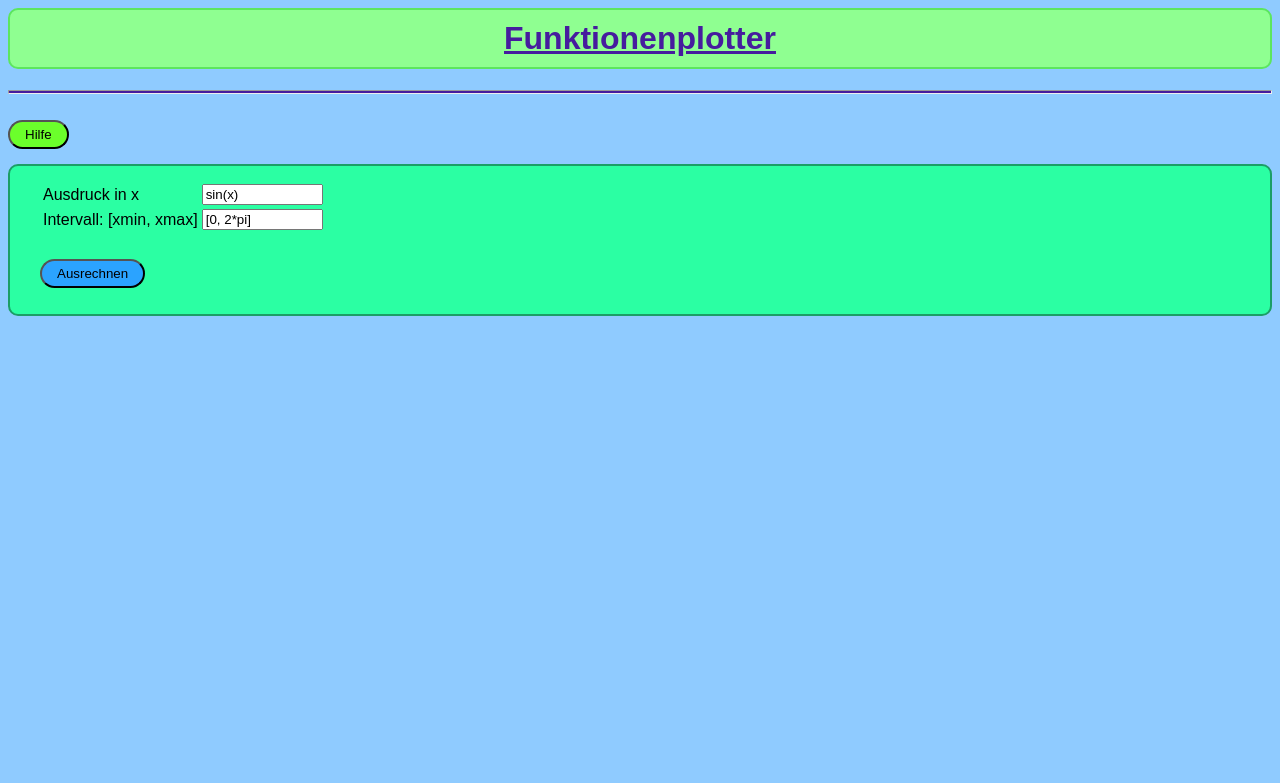
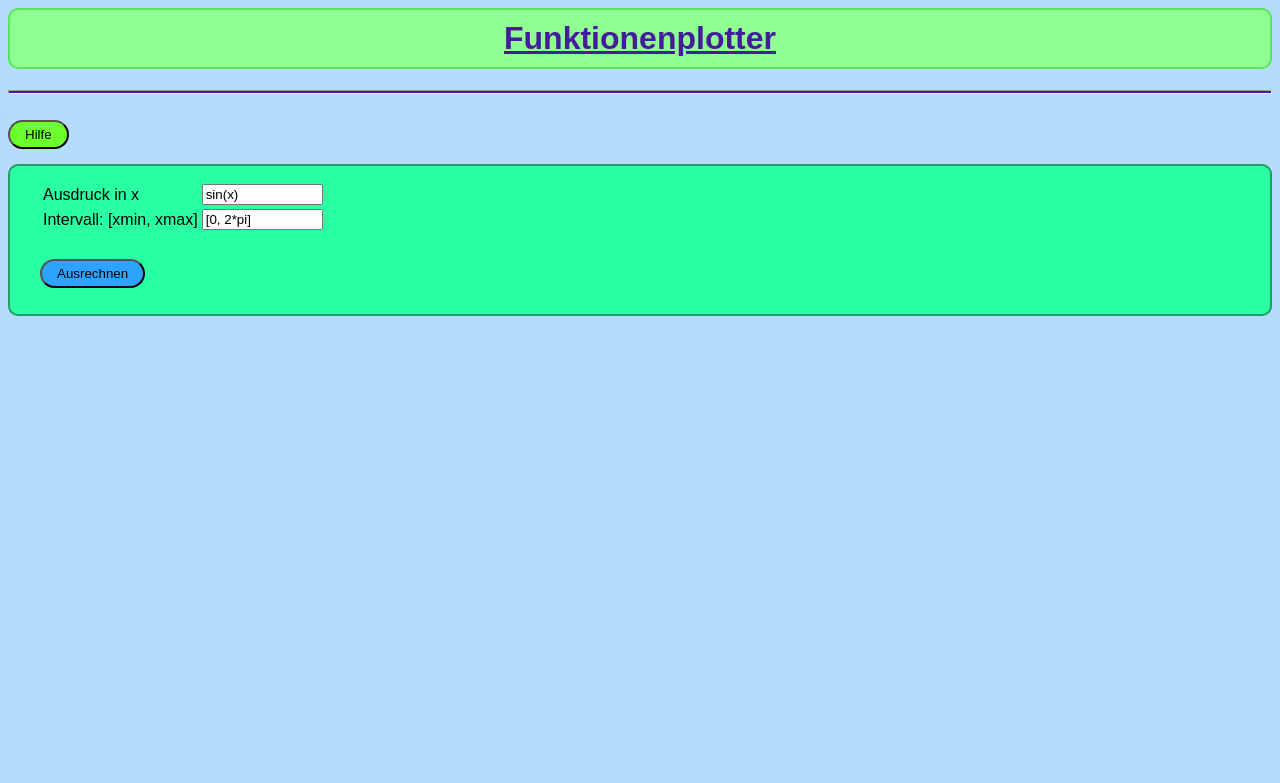
Before and after one commit to Winux-Arch/projekt2, a Flask app: page / in a window 1280 px wide. Shown: the top 783 px of the page. Run offline with Flask 2, Linux system fonts and the light colour scheme; some libraries are stand-ins or nearby versions.

Commit message:
major error and design changes

```diff
--- a/compute.py
+++ b/compute.py
@@ -17,7 +17,7 @@ def plot_formula(formula, domain):
         x = np.linspace(xmin, xmax, 10001)
     except Exception as e:
         input_error = True
-    if not isinstance(domain, list) and len(domain) == 2:
+    if not isinstance(domain, list) or not len(domain) == 2:
         input_error = True
     if input_error:
         #erzeugt Fehlermeldung
--- a/templates/view.html
+++ b/templates/view.html
@@ -5,7 +5,7 @@ body {font-family: Arial, Helvetica, sans-serif;}
 
 /* Farbe und Aussehen für den Hilfe knopf*/
 body {
-    background-color: #8fcbff;
+    background-color: #b6dcfc;
 }
 
 hr {
```
